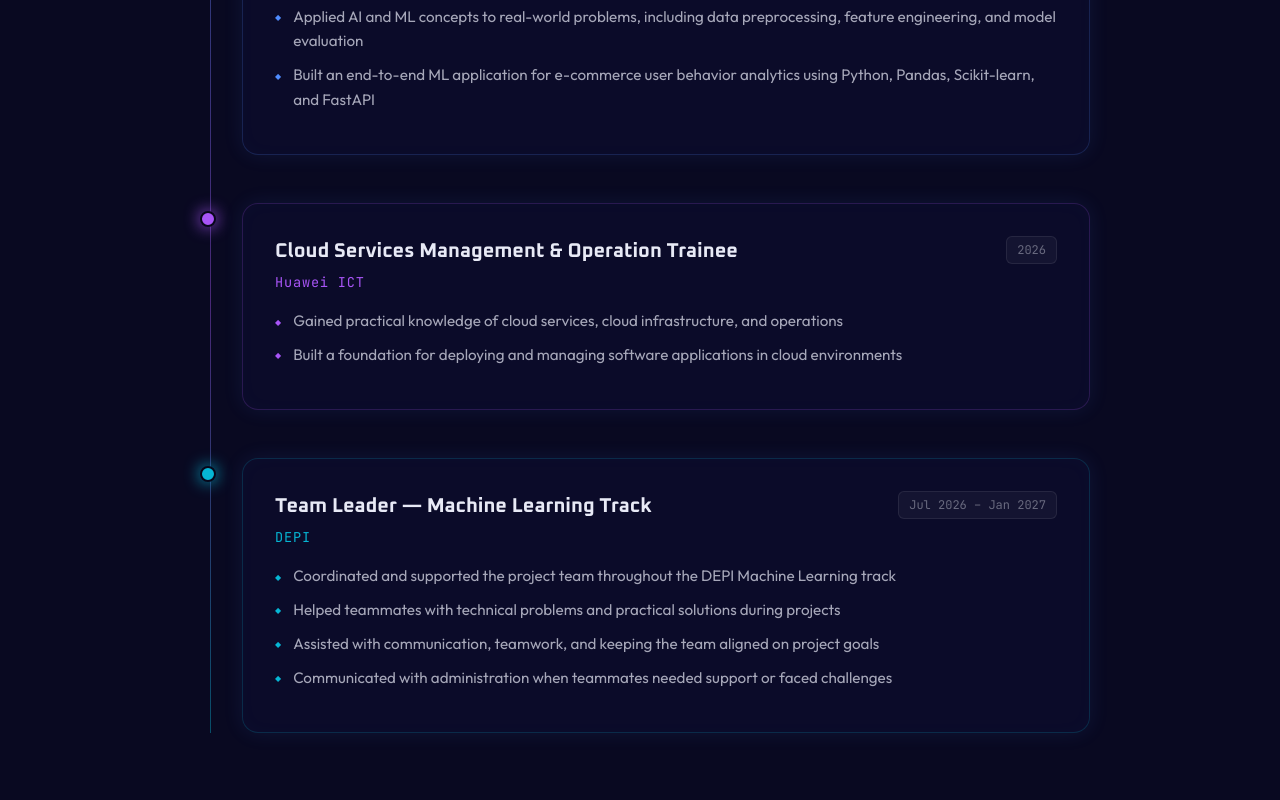
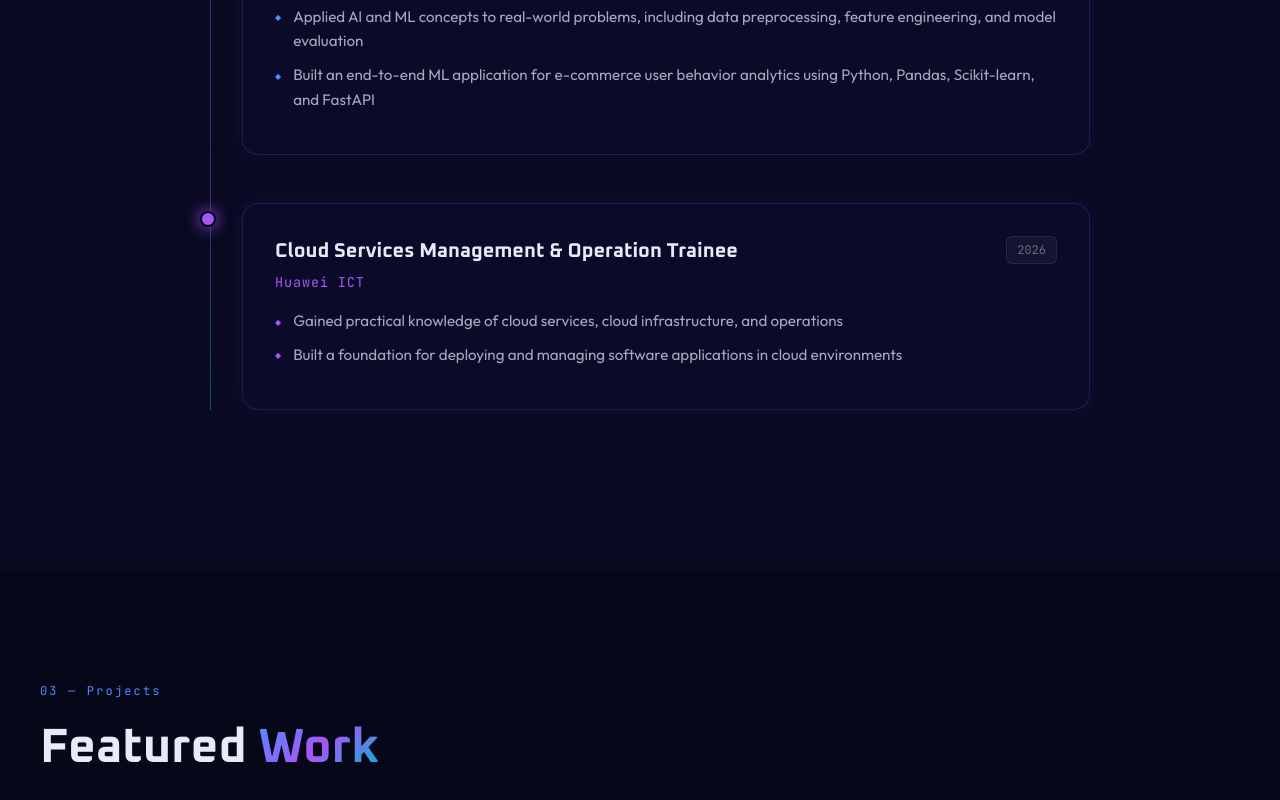
Before and after one commit to adamelhabian/adam-elhabian-portfolio, a React (Vite) app: page / in a window 1280 px wide. Shown: the part 1972-2772 px from the top of the page. Built offline with nearby package versions, Linux system fonts and the light colour scheme; the HTML template or start-up script is replaced by a standard one.

Commit message:
remove team leader from experience

```diff
--- a/src/App.tsx
+++ b/src/App.tsx
@@ -444,11 +444,11 @@ function Hero() {
 
           <div style={{ display: 'flex', gap: '1rem', flexWrap: 'wrap' }}>
             <a href="#projects" className="btn-primary">
-              <svg width="16" height="16" viewBox="0 0 24 24" fill="none" stroke="currentColor" strokeWidth="2"><rect x="3" y="3" width="18" height="18" rx="2"/><path d="M3 9h18M9 21V9"/></svg>
+              <svg width="16" height="16" viewBox="0 0 24 24" fill="none" stroke="currentColor" strokeWidth="2"><rect x="3" y="3" width="18" height="18" rx="2" /><path d="M3 9h18M9 21V9" /></svg>
               View Projects
             </a>
             <a href="#contact" className="btn-outline">
-              <svg width="16" height="16" viewBox="0 0 24 24" fill="none" stroke="currentColor" strokeWidth="2"><path d="M21 15a2 2 0 0 1-2 2H7l-4 4V5a2 2 0 0 1 2-2h14a2 2 0 0 1 2 2z"/></svg>
+              <svg width="16" height="16" viewBox="0 0 24 24" fill="none" stroke="currentColor" strokeWidth="2"><path d="M21 15a2 2 0 0 1-2 2H7l-4 4V5a2 2 0 0 1 2-2h14a2 2 0 0 1 2 2z" /></svg>
               Contact Me
             </a>
             <a
@@ -457,7 +457,7 @@ function Hero() {
               className="btn-outline"
               style={{ borderColor: 'rgba(6, 182, 212, 0.4)', color: '#06b6d4' }}
             >
-              <svg width="16" height="16" viewBox="0 0 24 24" fill="none" stroke="currentColor" strokeWidth="2"><path d="M21 15v4a2 2 0 0 1-2 2H5a2 2 0 0 1-2-2v-4"/><polyline points="7 10 12 15 17 10"/><line x1="12" y1="15" x2="12" y2="3"/></svg>
+              <svg width="16" height="16" viewBox="0 0 24 24" fill="none" stroke="currentColor" strokeWidth="2"><path d="M21 15v4a2 2 0 0 1-2 2H5a2 2 0 0 1-2-2v-4" /><polyline points="7 10 12 15 17 10" /><line x1="12" y1="15" x2="12" y2="3" /></svg>
               Download Resume
             </a>
           </div>
@@ -471,7 +471,7 @@ function Hero() {
               onMouseEnter={e => (e.currentTarget.style.color = '#4f8cff')}
               onMouseLeave={e => (e.currentTarget.style.color = 'rgba(232, 234, 246, 0.5)')}
             >
-              <svg width="20" height="20" viewBox="0 0 24 24" fill="currentColor"><path d="M16 8a6 6 0 0 1 6 6v7h-4v-7a2 2 0 0 0-2-2 2 2 0 0 0-2 2v7h-4v-7a6 6 0 0 1 6-6zM2 9h4v12H2z"/><circle cx="4" cy="4" r="2"/></svg>
+              <svg width="20" height="20" viewBox="0 0 24 24" fill="currentColor"><path d="M16 8a6 6 0 0 1 6 6v7h-4v-7a2 2 0 0 0-2-2 2 2 0 0 0-2 2v7h-4v-7a6 6 0 0 1 6-6zM2 9h4v12H2z" /><circle cx="4" cy="4" r="2" /></svg>
             </a>
             <a
               href="https://github.com/adamelhabian"
@@ -481,7 +481,7 @@ function Hero() {
               onMouseEnter={e => (e.currentTarget.style.color = '#a855f7')}
               onMouseLeave={e => (e.currentTarget.style.color = 'rgba(232, 234, 246, 0.5)')}
             >
-              <svg width="20" height="20" viewBox="0 0 24 24" fill="currentColor"><path d="M9 19c-5 1.5-5-2.5-7-3m14 6v-3.87a3.37 3.37 0 0 0-.94-2.61c3.14-.35 6.44-1.54 6.44-7A5.44 5.44 0 0 0 20 4.77 5.07 5.07 0 0 0 19.91 1S18.73.65 16 2.48a13.38 13.38 0 0 0-7 0C6.27.65 5.09 1 5.09 1A5.07 5.07 0 0 0 5 4.77a5.44 5.44 0 0 0-1.5 3.78c0 5.42 3.3 6.61 6.44 7A3.37 3.37 0 0 0 9 18.13V22"/></svg>
+              <svg width="20" height="20" viewBox="0 0 24 24" fill="currentColor"><path d="M9 19c-5 1.5-5-2.5-7-3m14 6v-3.87a3.37 3.37 0 0 0-.94-2.61c3.14-.35 6.44-1.54 6.44-7A5.44 5.44 0 0 0 20 4.77 5.07 5.07 0 0 0 19.91 1S18.73.65 16 2.48a13.38 13.38 0 0 0-7 0C6.27.65 5.09 1 5.09 1A5.07 5.07 0 0 0 5 4.77a5.44 5.44 0 0 0-1.5 3.78c0 5.42 3.3 6.61 6.44 7A3.37 3.37 0 0 0 9 18.13V22" /></svg>
             </a>
             <a
               href="mailto:elhabianadam16@gmail.com"
@@ -489,7 +489,7 @@ function Hero() {
               onMouseEnter={e => (e.currentTarget.style.color = '#06b6d4')}
               onMouseLeave={e => (e.currentTarget.style.color = 'rgba(232, 234, 246, 0.5)')}
             >
-              <svg width="20" height="20" viewBox="0 0 24 24" fill="none" stroke="currentColor" strokeWidth="2"><path d="M4 4h16c1.1 0 2 .9 2 2v12c0 1.1-.9 2-2 2H4c-1.1 0-2-.9-2-2V6c0-1.1.9-2 2-2z"/><polyline points="22,6 12,13 2,6"/></svg>
+              <svg width="20" height="20" viewBox="0 0 24 24" fill="none" stroke="currentColor" strokeWidth="2"><path d="M4 4h16c1.1 0 2 .9 2 2v12c0 1.1-.9 2-2 2H4c-1.1 0-2-.9-2-2V6c0-1.1.9-2 2-2z" /><polyline points="22,6 12,13 2,6" /></svg>
             </a>
           </div>
         </div>
@@ -689,19 +689,8 @@ function Experience() {
         'Gained practical knowledge of cloud services, cloud infrastructure, and operations',
         'Built a foundation for deploying and managing software applications in cloud environments',
       ],
-    },
-    {
-      role: 'Team Leader — Machine Learning Track',
-      company: 'DEPI',
-      period: 'Jul 2026 – Jan 2027',
-      color: '#06b6d4',
-      bullets: [
-        'Coordinated and supported the project team throughout the DEPI Machine Learning track',
-        'Helped teammates with technical problems and practical solutions during projects',
-        'Assisted with communication, teamwork, and keeping the team aligned on project goals',
-        'Communicated with administration when teammates needed support or faced challenges',
-      ],
-    },
+    }
+
   ]
 
   return (
```
Also changed, not shown: 1 other file (tests, documents, lock files or other folders).
